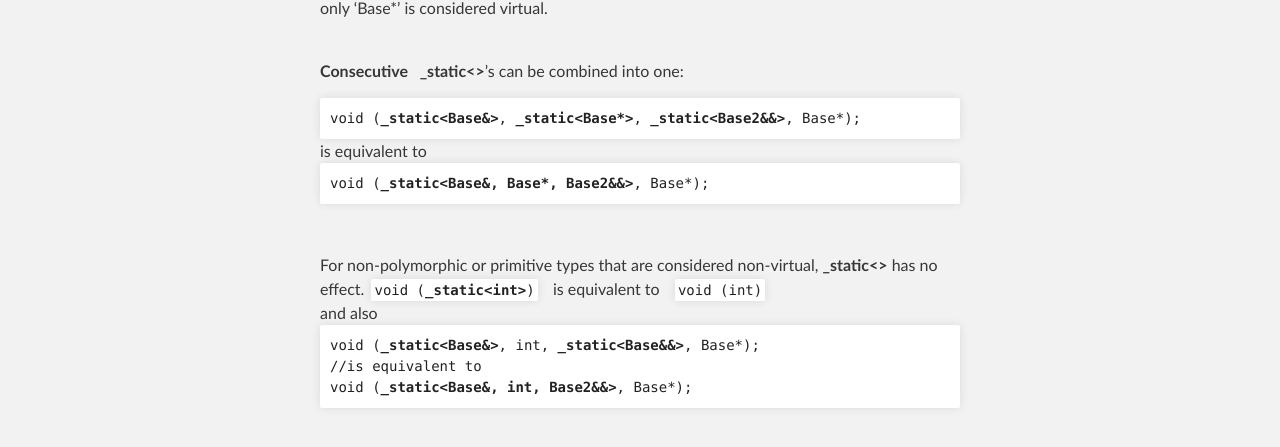
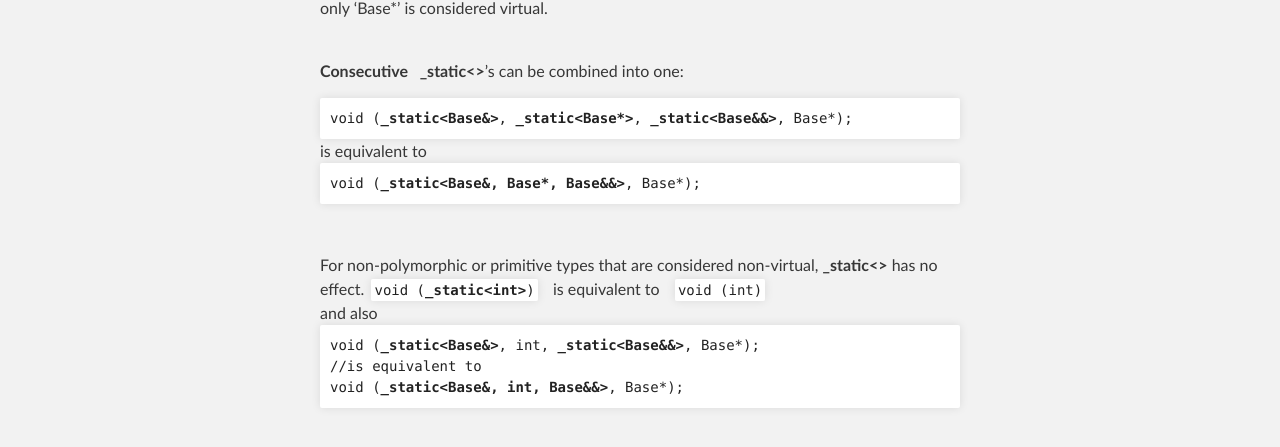
Before and after one commit to tmp2tmp/eee, a Jekyll site: the page built from docs/static.md, in a window 1280 px wide. Shown: the part 391-838 px from the top of the page. Built offline with Jekyll 4.4.1, drawn with Linux system fonts in a browser that asks for light colours; our own code applies the rules of GitHub Pages for plain Markdown files; the repository's description, which GitHub fills in, is left out.

Commit message:
Update static.md

```diff
--- a/docs/static.md
+++ b/docs/static.md
@@ -13,9 +13,9 @@ only 'Base*' is considered virtual.
 
 **Consecutive &nbsp; \_static<>**'s can be combined into one:
 <div>
-<pre style=''>void (<strong>_static&lt;Base&&gt;</strong>, <strong>_static&lt;Base*&gt;</strong>, <strong>_static&lt;Base2&&&gt;</strong>, Base*);</pre>
+<pre style=''>void (<strong>_static&lt;Base&&gt;</strong>, <strong>_static&lt;Base*&gt;</strong>, <strong>_static&lt;Base&&&gt;</strong>, Base*);</pre>
 is equivalent to
-<pre>void (<strong>_static&lt;Base&, Base*, Base2&&&gt;</strong>, Base*);</pre>
+<pre>void (<strong>_static&lt;Base&, Base*, Base&&&gt;</strong>, Base*);</pre>
 </div>
 &nbsp;
 
@@ -25,5 +25,5 @@ For non-polymorphic or primitive types that are considered non-virtual, <strong>
 and also
 <pre>void (<strong>_static&lt;Base&&gt;</strong>, int, <strong>_static&lt;Base&&&gt;</strong>, Base*);
 <i>//is equivalent to</i>
-void (<strong>_static&lt;Base&, int, Base2&&&gt;</strong>, Base*);</pre>
+void (<strong>_static&lt;Base&, int, Base&&&gt;</strong>, Base*);</pre>
 </div>
```
